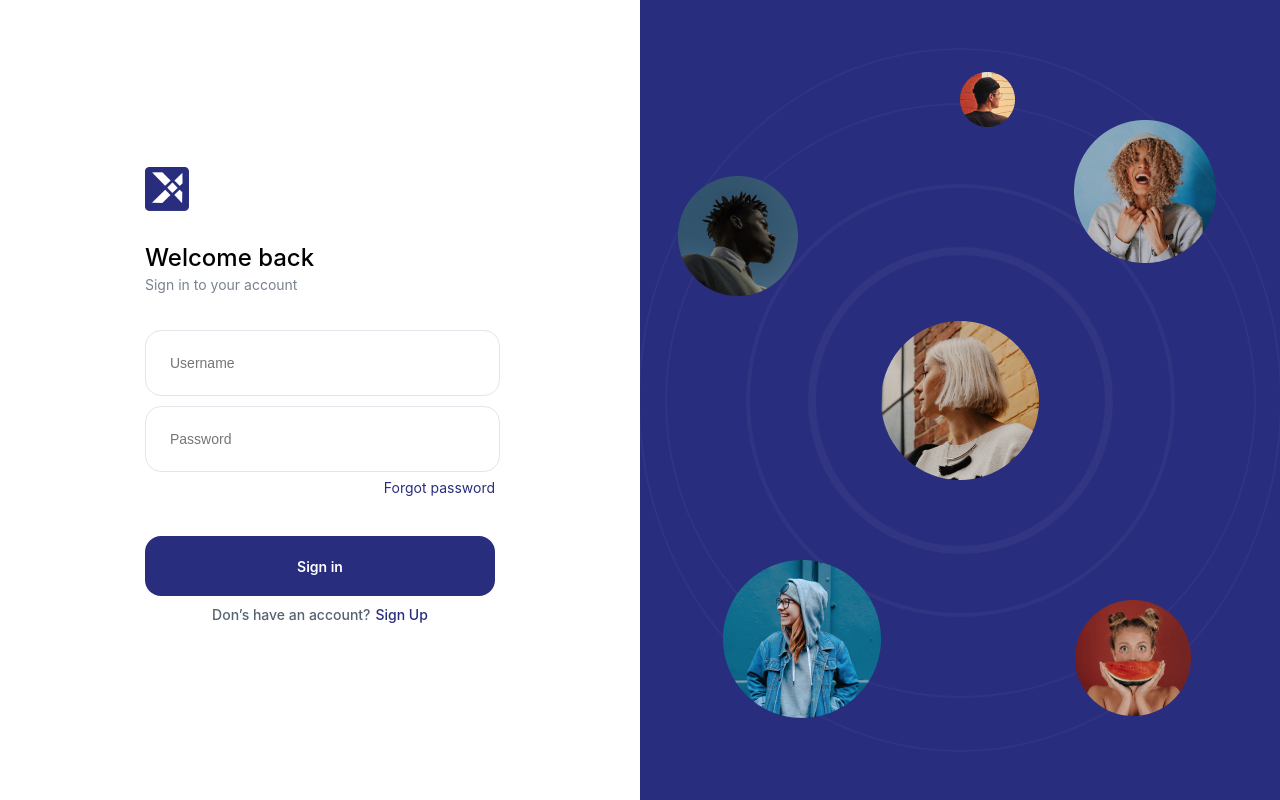
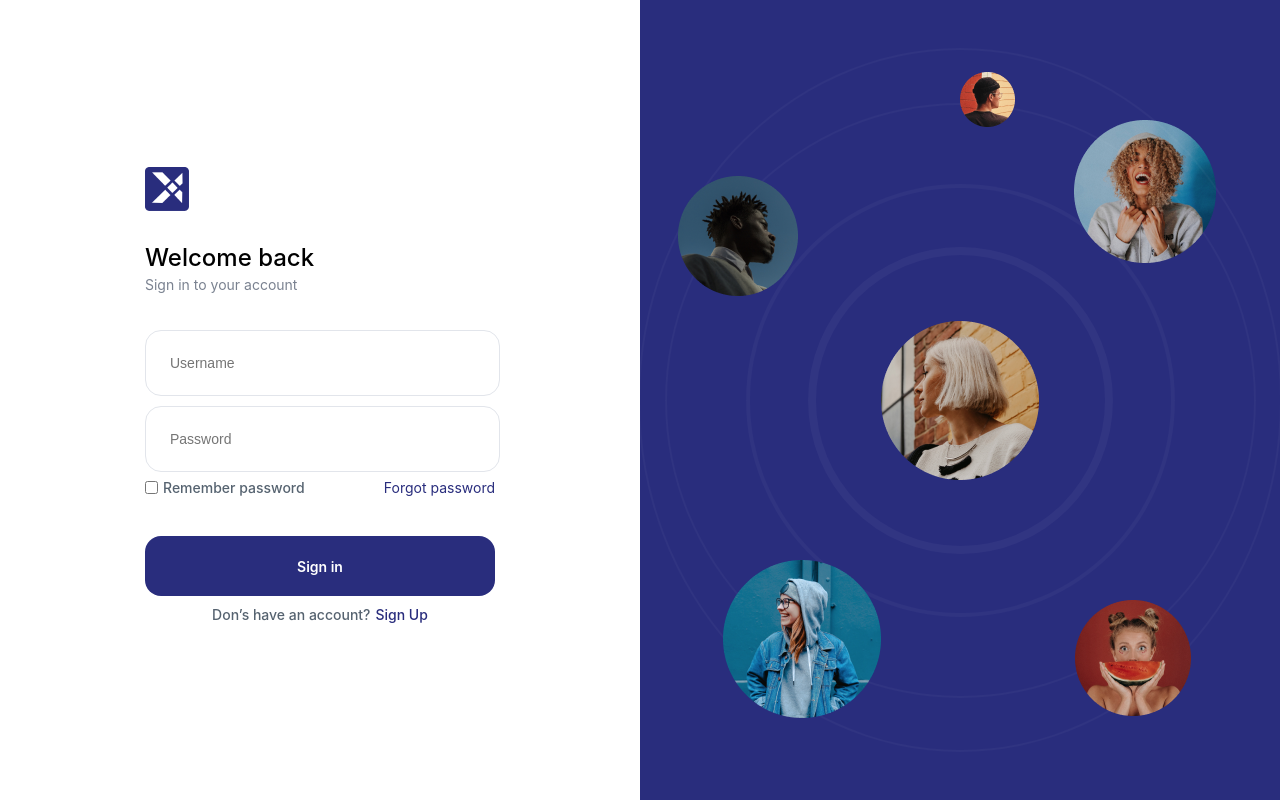
Before and after one commit to floydian910/BnollarOfficial, a React (Create React App) app: page /login in a window 1280 px wide. Built offline with nearby package versions, Linux system fonts and the light colour scheme.

Commit message:
changes in login page

```diff
--- a/src/App.js
+++ b/src/App.js
@@ -5,12 +5,7 @@ import { BrowserRouter, Routes, Route } from "react-router-dom";
 function App() {
   return (
     <div className="App">
-      <BrowserRouter>
-        <Routes>
-          {/* <Route path="/login" element={<Authentication />} /> */}
-          <Route path="/login" element={<LoginPage />} />
-        </Routes>
-      </BrowserRouter>
+     <LoginPage />
     </div>
   );
 }
--- a/src/pages/LoginPage/LoginPage.css
+++ b/src/pages/LoginPage/LoginPage.css
@@ -85,12 +85,26 @@
     cursor: pointer;
 }
 
-.forgot-password {
+.remember-and-forgot-password {
     display: flex;
-    justify-content: right;
+    justify-content:space-between;
+    align-items: center;
     padding: 7px 0 40px 0;
 }
-.forgot-password a{
+.remember-password {
+    display: flex;
+}
+.remember-password p {
+    font-family: 'SF Pro Display';
+    font-style: normal;
+    font-weight: 500;
+    font-size: 14px;
+    line-height: 17px;
+
+    color: #566370;
+    margin-left: 5px;
+}
+.remember-and-forgot-password a{
     text-decoration: none;
     color: #292D7D;
 
--- a/src/pages/LoginPage/LoginPage.js
+++ b/src/pages/LoginPage/LoginPage.js
@@ -35,7 +35,12 @@ function LoginPage() {
             <input type="password" placeholder='Password'/>
             </div>
 
-            <div className="forgot-password">
+            <div className="remember-and-forgot-password">
+              <div className="remember-password">
+                <input type="checkbox" />
+                <p>Remember password</p>
+              </div>
+
               <a href="#">Forgot password</a>
 
             </div>
```
